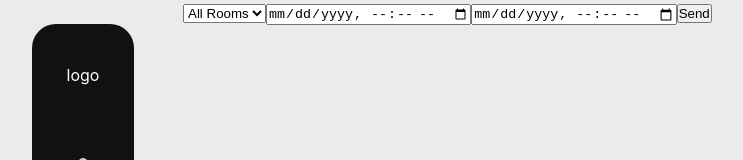
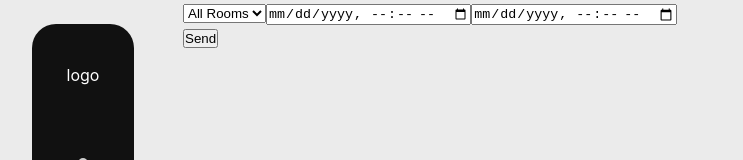
Before and after one commit to AbrahamEsc1911/FRONT-ACCESS-CONTROL, a React (Vite) app: page /reservations in a window 1280 px wide. Shown: the top 160 px of the page, without its empty margins (17-760 px from the left). Built offline with nearby package versions, Linux system fonts and the light colour scheme.

Commit message:
feat: adding buttons to control flow, like navigation button and back button

```diff
--- a/src/views/Reservations/Reservations.jsx
+++ b/src/views/Reservations/Reservations.jsx
@@ -3,6 +3,8 @@ import './Reservations.css'
 import { getAllRooms } from '../../Services/room.services'
 import { CSelect } from '../../components/CSelect/CSelect'
 import { CInputs } from '../../components/CInputs/CInputs'
+import { createNewReservation } from '../../Services/access.services'
+import { useNavigate } from 'react-router-dom'
 
 export const Reservations = () => {
   const passport = JSON.parse(localStorage.getItem("passport"))
@@ -13,9 +15,13 @@ export const Reservations = () => {
     userId = passport.tokenData.id
   }
 
+  const navigate = useNavigate()
   const [allRooms, setAllRooms] = useState([])
   const [roomId, setRoomId] = useState("")
   const [errorMessage, setErrorMessage] = useState(false)
+  const [showBtnMyReservations, setShowBtnMyReservations] = useState(false)
+  const [serverMessage, setServerMessage] = useState("")
+  const [showServerMessage, setShowServerMessage] = useState(false)
   const [dateForReservation, setDateForReservation] = useState(
     {
       entry_date: "",
@@ -27,7 +33,6 @@ export const Reservations = () => {
     if (passport) {
       const bringElements = async () => {
         const brinAllRooms = await getAllRooms()
-        console.log(brinAllRooms)
         if (brinAllRooms.success) {
           setAllRooms(brinAllRooms.data)
         }
@@ -49,11 +54,32 @@ export const Reservations = () => {
   };
 
   const sendBtn = async () => {
-    if(!dateForReservation.entry_date || !dateForReservation.exit_date || !roomId) {
-        setErrorMessage(true)
+    if (!dateForReservation.entry_date || !dateForReservation.exit_date || !roomId) {
+      setErrorMessage(true)
+      setShowServerMessage(false)
     } else {
       setErrorMessage(false)
+      const newReservation = await createNewReservation(token, roomId, dateForReservation)
+      if (newReservation.success) {
+        setShowBtnMyReservations(true)
+        setShowServerMessage(true)
+        setServerMessage(newReservation.message)
+      } else {
+        setShowServerMessage(true)
+        setServerMessage(newReservation.message)
+      }
     }
+  }
+
+  const myReservationsBtn = () => {
+    navigate('/my-reservations')
+  }
+
+  const btnBack = () => {
+    setShowBtnMyReservations(false)
+    setShowServerMessage(false)
+    setRoomId("")
+    setDateForReservation({entry_date: "", exit_date: ""})
   }
 
   const today = new Date().toISOString().slice(0, 16);
@@ -61,10 +87,13 @@ export const Reservations = () => {
   return (
     <>
       <CSelect name={'room_id'} category={'All Rooms'} options={allRooms} onChange={handleRoomId} />
-      <CInputs type='datetime-local' name='entry_date' onChange={handleEvents} min={today}/>
-      <CInputs type='datetime-local' name='exit_date' onChange={handleEvents} min={today}/>
-      <p className={errorMessage ? "" : "hidden-content" }>All values are required</p>
-      <CInputs type='button' name='save' value='Send' onClick={sendBtn}/>
+      <CInputs type='datetime-local' name='entry_date' onChange={handleEvents} min={today} />
+      <CInputs type='datetime-local' name='exit_date' onChange={handleEvents} min={today} />
+      <p className={errorMessage ? "" : "hidden-content"}>All values are required</p>
+      <p className={showServerMessage ? "" : "hidden-content"}>{serverMessage}</p>
+      <div className={showBtnMyReservations ? "hidden-content" : ""}><CInputs type='button' name='save' value='Send' onClick={sendBtn} /></div>
+      <div className={showBtnMyReservations ? "" : "hidden-content"}><CInputs type='button' name='see reservations' value='my reservations' onClick={myReservationsBtn} /></div>
+      <div className={showBtnMyReservations ? "" : "hidden-content"}><CInputs type='button' name='back' value='back' onClick={btnBack} /></div>
     </>
   )
 }
```
